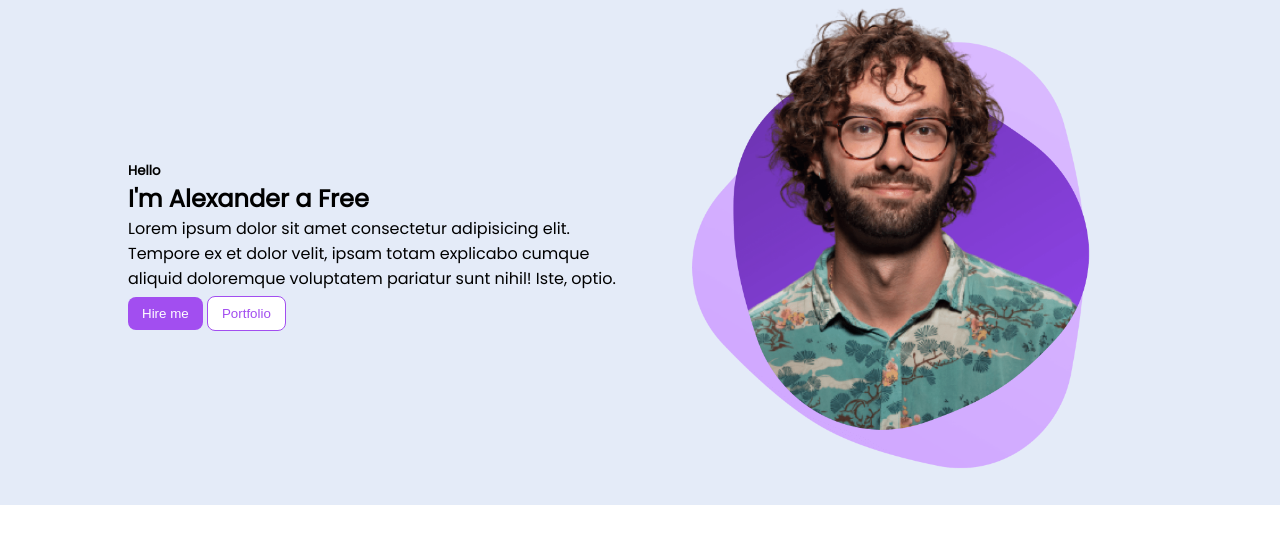
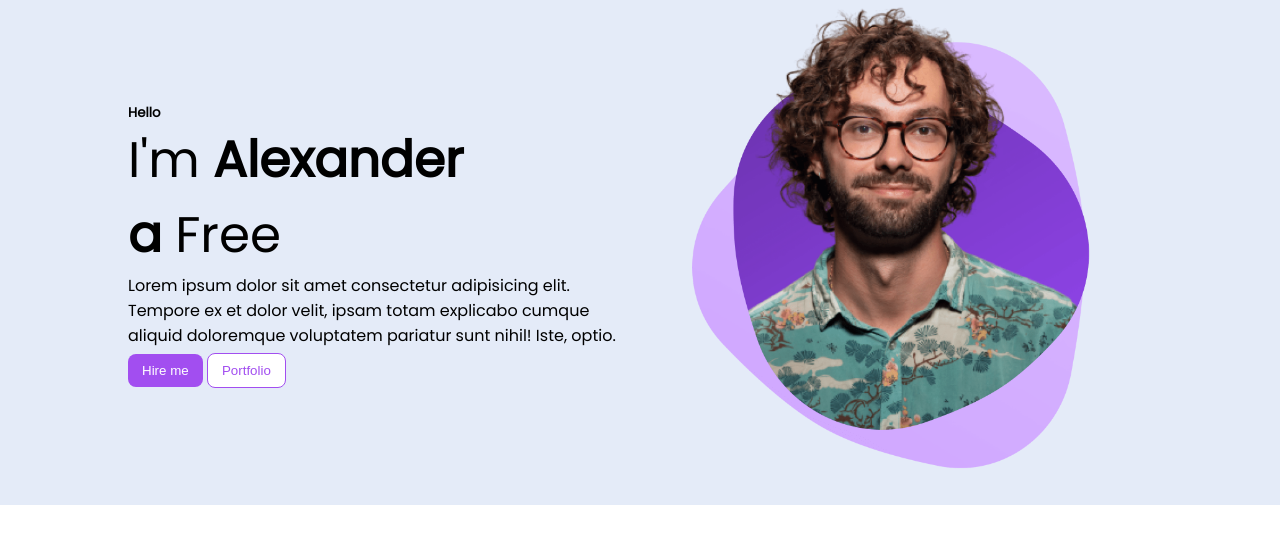
Before and after one commit to bibhashhalder/mern-stack-assignment, a plain HTML site: page index.html in a window 1280 px wide. Shown: the part 74-618 px from the top of the page. Drawn offline with Linux system fonts and the light colour scheme.

Commit message:
main section added

```diff
--- a/css/style.css
+++ b/css/style.css
@@ -64,8 +64,16 @@ main {
 .article_one_one {
   width: 50%;
 }
+.article_one_one .heading_two {
+  font-size: 50px;
+}
+.span {
+  font-weight: 50;
+}
 .article_one_one img {
   width: 100%;
+}
+.heading_five {
 }
 #button {
   background-color: #ffffff;
--- a/index.html
+++ b/index.html
@@ -34,8 +34,8 @@
         <section class="section_one">
            <div class="sub_section">
             <article class="article_one_one">
-                <h5>Hello</h5>
-                <h2>I'm Alexander a Free</h2>
+                <h5 class="heading_five">Hello</h5>
+                <h2 class="heading_two"><span class="span">I'm</span> Alexander <br> a <span class="span">Free</span></h2>
                 <p>Lorem ipsum dolor sit amet consectetur adipisicing elit. Tempore ex et dolor velit, ipsam totam explicabo cumque aliquid doloremque voluptatem pariatur sunt nihil! Iste, optio.</p>
                 <button class="button">Hire me</button>
                 <button class="button" id="button">Portfolio</button>
```
